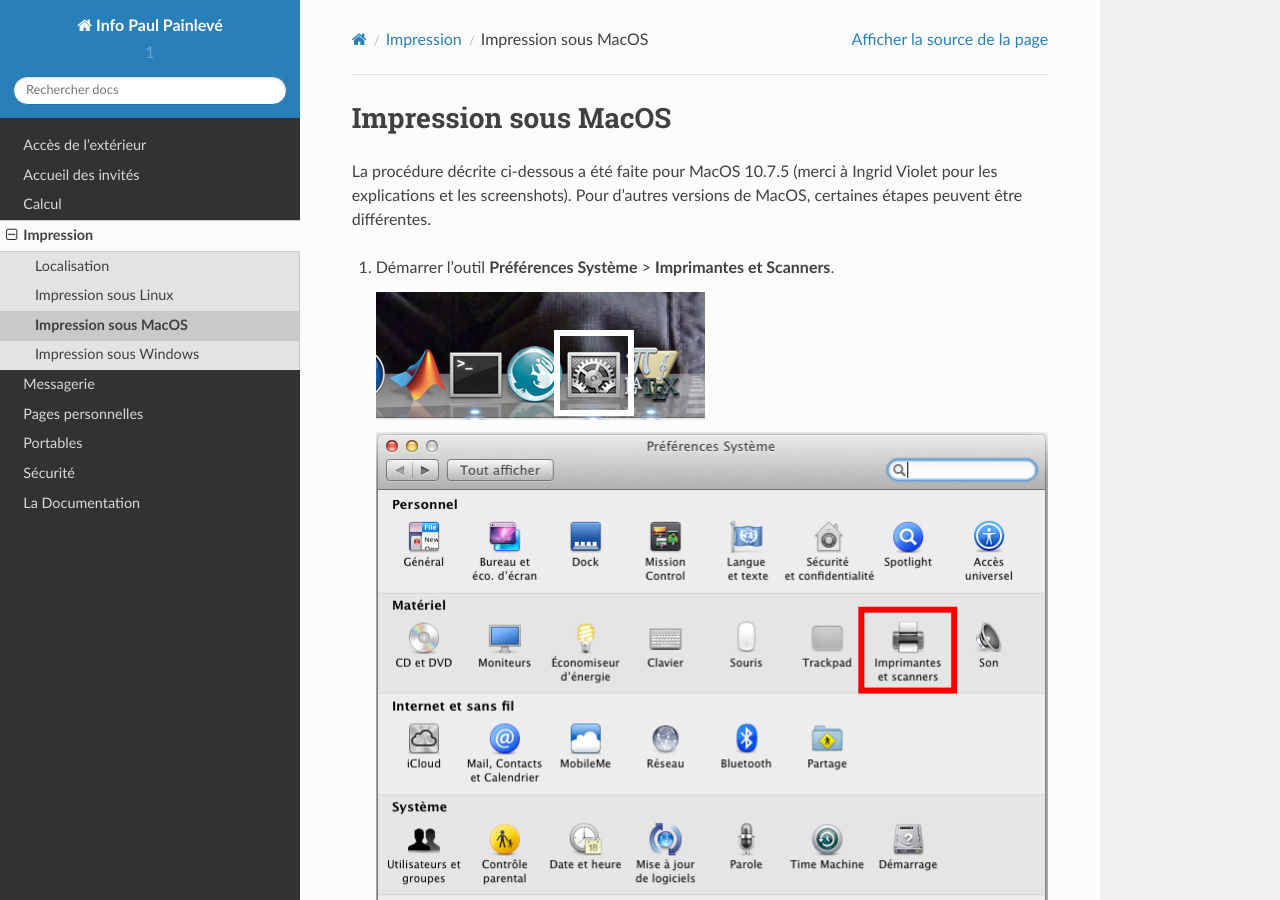
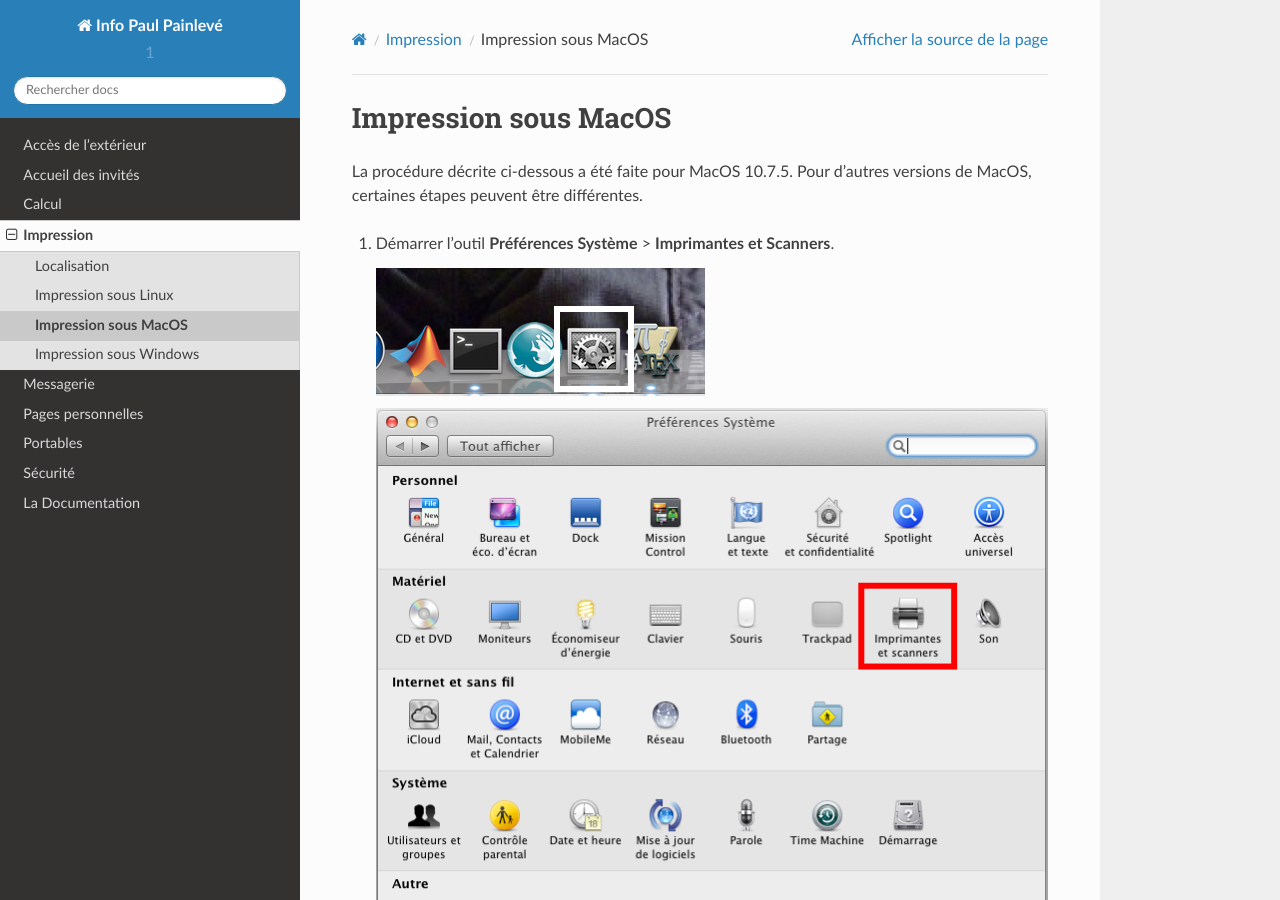
Before and after one commit to labopp/docinfo-sphinx, a Sphinx documentation site: the page built from source/impression_mac.rst, in a window 1280 px wide and 900 px high. Built offline with Sphinx 7.4.7 and the Read the Docs theme 2.0.0, drawn with Linux system fonts in a browser that asks for light colours.

Commit message:
plus de remerciments dans le texte

```diff
--- a/README.rst
+++ b/README.rst
@@ -21,7 +21,7 @@
 -------------------------
 La première version de cette documentation à été créée par Alexandre Mouton sur la page web du labo. Pour cette version Il a été aidé par Ingrid Violet. Des modifications ont été apportées par Sébastien Huart et Mohammed Khabzaoui.
 
-La première version sous ReStructuredText_ a été obtenu par Kroum Tzanev en utilisant Pandoc_.
+La première version sous ReStructuredText_ a été obtenue par Kroum Tzanev en utilisant Pandoc_.
 
 .. _ReStructuredText: https://fr.wikipedia.org/wiki/ReStructuredText
 .. _Sphinx: https://fr.wikipedia.org/wiki/Sphinx_(g%C3%A9n%C3%A9rateur_de_documentation)
--- a/source/acces_exterieur.rst
+++ b/source/acces_exterieur.rst
@@ -56,7 +56,7 @@
 
 #.  L'écran se sépare en 2 parties, l'une indiquant l'arborescence de la machine MacOS, l'autre l'arborescence de ``math-argos``. Déplacer les fichiers de l'une à l'autre avec un simple drag-and-drop.
 
-.. Note:: Cette procédure a été décrite pour MacOS 10.7.5 (merci à Ingrid Violet pour les screenshots). Pour d'autres versions de MacOS, certaines étapes peuvent différer.
+.. Note:: Cette procédure a été décrite pour MacOS 10.7.5. Pour d'autres versions de MacOS, certaines étapes peuvent différer.
 
 .. _AccesWindows:
 
--- a/source/calcul_transferts.rst
+++ b/source/calcul_transferts.rst
@@ -66,7 +66,7 @@
 
 #.  Une fois les transferts terminés, il ne faut pas oublier de fermer le tunnel SSH.
 
-.. Note:: Cette procédure a été décrite pour MacOS 10.7.5 (merci à Ingrid Violet pour les screenshots). Pour d'autres versions de MacOS, certaines étapes peuvent être différentes.
+.. Note:: Cette procédure a été décrite pour MacOS 10.7.5. Pour d'autres versions de MacOS, certaines étapes peuvent être différentes.
 
 Entre une machine Windows extérieure au laboratoire et un serveur
 -----------------------------------------------------------------
--- a/source/impression_mac.rst
+++ b/source/impression_mac.rst
@@ -1,7 +1,7 @@
 Impression sous MacOS
 =====================
 
-La procédure décrite ci-dessous a été faite pour MacOS 10.7.5 (merci à Ingrid Violet pour les explications et les screenshots). Pour d'autres versions de MacOS, certaines étapes peuvent être différentes.
+La procédure décrite ci-dessous a été faite pour MacOS 10.7.5. Pour d'autres versions de MacOS, certaines étapes peuvent être différentes.
 
 #.  Démarrer l'outil **Préférences Système** > **Imprimantes et Scanners**.
 
```
